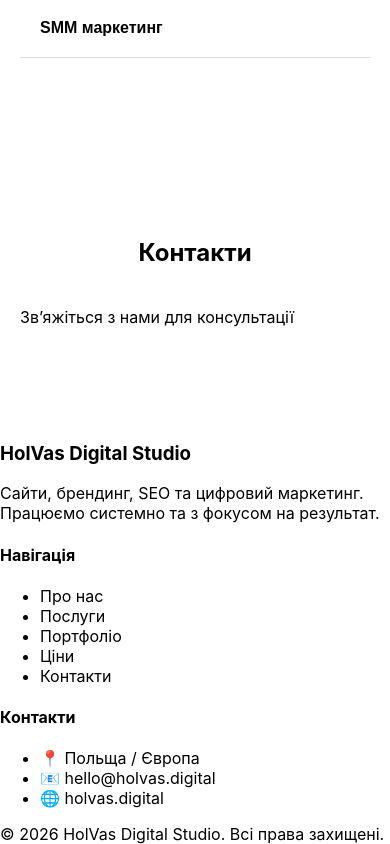
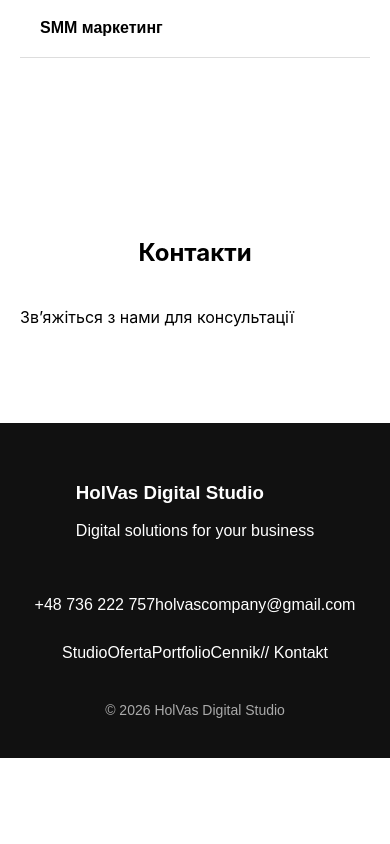
Before and after one commit to HolVas-VH/holvas-site, a React (Vite) app: page / in a window 390 px wide. Shown: the part 4669-5513 px from the top of the page. After the commit the page ends 5427 px from the top, so only its background shows below. Built offline with nearby package versions, Linux system fonts and the light colour scheme.

Commit message:
Update mobile styles & create footer

```diff
--- a/src/components/Footer.jsx
+++ b/src/components/Footer.jsx
@@ -1,53 +1,91 @@
+import styles from "../styles/Footer.module.css";
+
 export default function Footer() {
   return (
-    <footer className="footer">
-      <div className="footer__container">
+    <footer className={styles.footer}>
+      {/* Ліва колонка */}
+      <div className={styles.top}>
+        <h3>HolVas Digital Studio</h3>
+        <p>Digital solutions for your business</p>
+      </div>
 
-        {/* Ліва колонка */}
-        <div className="footer__col">
-          <h3 className="footer__logo">HolVas Digital Studio</h3>
-          <p className="footer__desc">
-            Сайти, брендинг, SEO та цифровий маркетинг.
-            Працюємо системно та з фокусом на результат.
-          </p>
+      {/* Середній блок */}
+      <div className={styles.middle}>
+                {/* Контакти */}
+        <div className={styles.contacts}>
+          <a href="tel:+48736222757">+48 736 222 757</a>
+          <a href="mailto:holvascompany@gmail.com">
+            holvascompany@gmail.com
+          </a>
         </div>
 
         {/* Меню */}
-        <div className="footer__col">
-          <h4 className="footer__title">Навігація</h4>
-          <ul className="footer__menu">
-            <li><a href="#about">Про нас</a></li>
-            <li><a href="#services">Послуги</a></li>
-            <li><a href="#portfolio">Портфоліо</a></li>
-            <li><a href="#prices">Ціни</a></li>
-            <li><a href="#contact">Контакти</a></li>
-          </ul>
-        </div>
-
-        {/* Контакти */}
-        <div className="footer__col">
-          <h4 className="footer__title">Контакти</h4>
-          <ul className="footer__contact">
-            <li>📍 Польща / Європа</li>
-            <li>
-              📧 <a href="mailto:hello@holvas.digital">hello@holvas.digital</a>
-            </li>
-            <li>
-              🌐 <a href="https://holvas.digital" target="_blank" rel="noreferrer">
-                holvas.digital
-              </a>
-            </li>
-          </ul>
-        </div>
-
+        <nav className={styles.menu}>
+          <a href="#about">Studio</a>
+          <a href="#services">Oferta</a>
+          <a href="#portfolio">Portfolio</a>
+          <a href="#prices">Cennik</a>
+//        <a href="#contact">Kontakt</a>
+        </nav>
       </div>
 
       {/* Нижня частина */}
-      <div className="footer__bottom">
-        <p>
-          © {new Date().getFullYear()} HolVas Digital Studio. Всі права захищені.
-        </p>
+      <div className={styles.bottom}>
+        © {new Date().getFullYear()} HolVas Digital Studio
       </div>
     </footer>
   );
 }
+
+
+
+//     <footer className="footer">
+//       <div className="footer__container">
+
+//         {/* Ліва колонка */}
+//         <div className="footer__col">
+//           <h3 className="footer__logo">HolVas Digital Studio</h3>
+//           <p className="footer__desc">
+//             Сайти, брендинг, SEO та цифровий маркетинг.
+//             Працюємо системно та з фокусом на результат.
+//           </p>
+//         </div>
+
+//         {/* Меню */}
+//         <div className="footer__col">
+//           <h4 className="footer__title">Nawigacja</h4>
+//           <ul className="footer__menu">
+//             <li><a href="#about">Studio</a></li>
+//             <li><a href="#atuty">Atuty</a></li>
+//             <li><a href="#services">Oferta"</a></li>
+//             <li><a href="#portfolio">Portfolio</a></li>
+//             <li><a href="#prices">Cennik</a></li>
+//             <li><a href="#contact">Kontakt</a></li>
+//           </ul>
+//         </div>
+
+//         {/* Контакти */}
+//         <div className="footer__col">
+//           <h4 className="footer__title">Контакти</h4>
+//           <ul className="footer__contact">
+//             <li>📍 Польща / Європа</li>
+//             <li>
+//               📧 <a href="mailto:hello@holvas.digital">hello@holvas.digital</a>
+//             </li>
+//             <li>
+//               🌐 <a href="https://holvas.digital" target="_blank" rel="noreferrer">
+//                 holvas.digital
+//               </a>
+//             </li>
+//           </ul>
+//         </div>
+
+//       </div>
+
+//       {/* Нижня частина */}
+//       <div className="footer__bottom">
+//         <p>
+//           © {new Date().getFullYear()} HolVas Digital Studio. Всі права захищені.
+//         </p>
+//       </div>
+//     </footer>
--- a/src/components/Header.jsx
+++ b/src/components/Header.jsx
@@ -15,23 +15,27 @@ const menu = [
 export default function Header() {
   const [openMenu, setOpenMenu] = useState(false);
   const [active, setActive] = useState("about");
+  const [closing, setClosing] = useState(false); // для плавного закриття мобільного меню
+
+  // Плавне закриття меню
+  const closeMenuSmooth = () => {
+    setClosing(true);
+    setTimeout(() => {
+      setOpenMenu(false);
+      setClosing(false);
+    }, 1000); // має співпадати з CSS transition
+  };
 
   useEffect(() => {
     const sections = document.querySelectorAll("section[id]");
-
     const observer = new IntersectionObserver(
       (entries) => {
         entries.forEach((entry) => {
-          if (entry.isIntersecting) {
-            setActive(entry.target.id);
-          }
+          if (entry.isIntersecting) setActive(entry.target.id);
         });
       },
-      {
-        rootMargin: "-50% 0px -50% 0px",
-      }
+      { rootMargin: "-50% 0px -50% 0px" }
     );
-
     sections.forEach((section) => observer.observe(section));
     return () => observer.disconnect();
   }, []);
@@ -60,12 +64,14 @@ export default function Header() {
         </a>
       </div>
 
-      <nav className={`${styles.nav} ${openMenu ? styles.navActive : ""}`}>
+      <nav className={`${styles.nav} ${openMenu ? styles.navActive : ""} ${
+        closing ? styles.closing : ""
+      }`}>
         {menu.map((item) => (
           <a
             key={item.id}
             href={`#${item.id}`}
-            onClick={() => setOpenMenu(false)}
+            onClick={closeMenuSmooth}
             className={`${styles.link} ${
               active === item.id ? styles.active : ""
             }`}
--- a/src/styles/Footer.module.css
+++ b/src/styles/Footer.module.css
@@ -1,4 +1,88 @@
+/* Загальний футер */
 .footer {
+  background-color: #111; /* або твій колір */
+  color: #fff;
+  padding: 40px 20px;
+  display: flex;
+  flex-direction: column;
+  align-items: center;
+  gap: 40px;
+  font-family: sans-serif;
+}
+
+/* Ліва колонка - по центру */
+.footer .left-column {
+  text-align: center;
+}
+
+/* Середній блок: меню + контакти */
+.footer .middle {
+  display: flex;
+  justify-content: space-between;
+  width: 100%;
+  max-width: 1200px; /* обмеження по ширині */
+  gap: 20px;
+  flex-wrap: wrap; /* щоб на мобільних переходило в колонку */
+}
+
+/* Меню футера */
+.footer .footer-menu {
+  display: flex;
+  flex-direction: column;
+  gap: 10px;
+}
+
+.footer .footer-menu a {
+  color: #fff;
+  text-decoration: none;
+  font-weight: 500;
+}
+
+.footer .footer-menu a:hover {
+  color: #31dc01; /* колір при наведенні */
+}
+
+/* Контакти футера */
+.footer .footer-contacts {
+  display: flex;
+  flex-direction: column;
+  gap: 10px;
+}
+
+.footer .footer-contacts a {
+  color: #fff;
+  text-decoration: none;
+}
+
+.footer .footer-contacts a:hover {
+  color: #31dc01;
+}
+
+/* Нижня частина футера - по центру */
+.footer .bottom {
+  text-align: center;
+  font-size: 14px;
+  color: #aaa;
+}
+
+/* Мобільні стилі */
+@media (max-width: 768px) {
+  .footer .middle {
+    flex-direction: column;
+    align-items: center;
+    gap: 30px;
+  }
+
+  .footer .footer-menu,
+  .footer .footer-contacts {
+    align-items: center;
+    text-align: center;
+  }
+}
+
+
+
+/* .footer {
   background: #0f0f0f;
   color: #fff;
   padding: 60px 20px 20px;
@@ -55,4 +139,4 @@
   text-align: center;
   font-size: 13px;
   color: #aaa;
-}
+} */
--- a/src/styles/Header.module.css
+++ b/src/styles/Header.module.css
@@ -119,7 +119,7 @@
     align-items: center;
     /* padding: 100px 30px; */
     gap: 25px;
-    transition: right 0.6s ease, opacity 0.6s ease;
+    transition: right 0.8s ease, opacity 0.8s ease;
     opacity: 0;  /* за замовчуванням прозоре */
     box-shadow: -10px 0 30px rgba(0, 0, 0, 0.1);
     pointer-events: none; /* не можна клікати поки невидиме */
```
Also changed, not shown: src/assets/images/holiweb.png (added).
